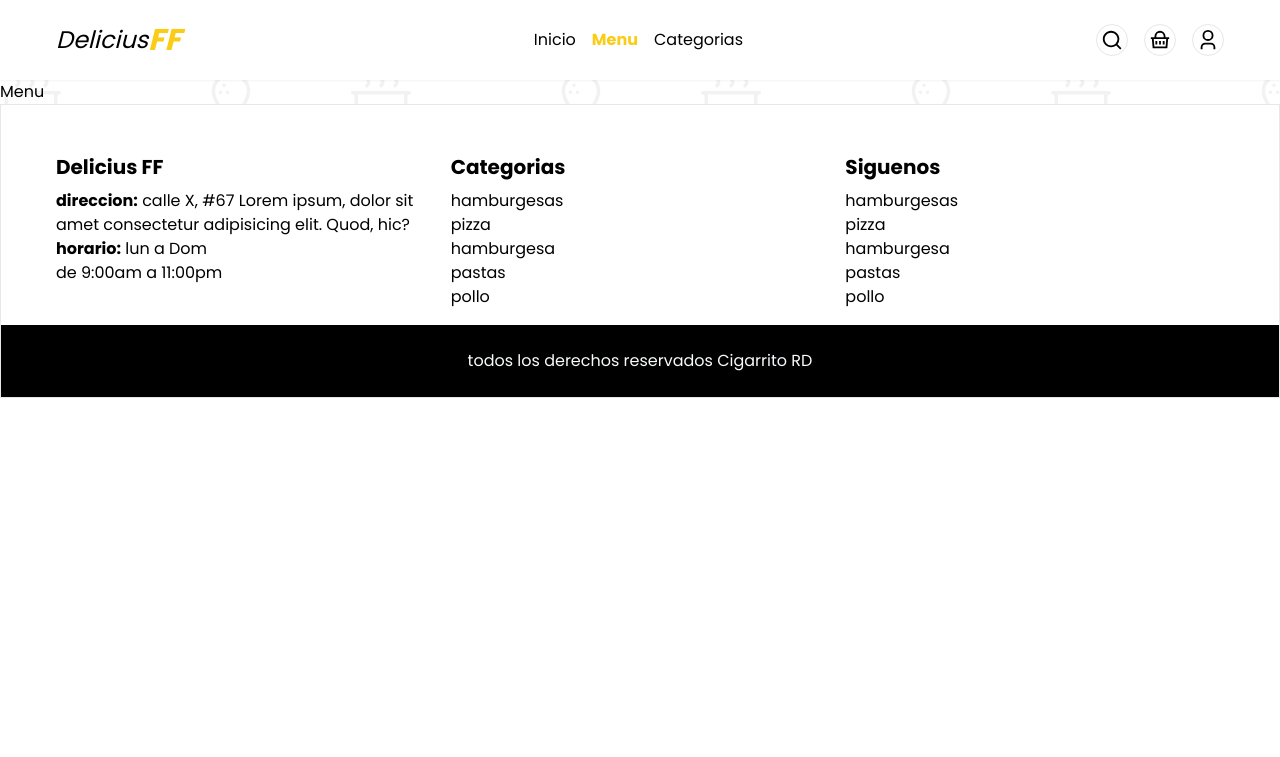
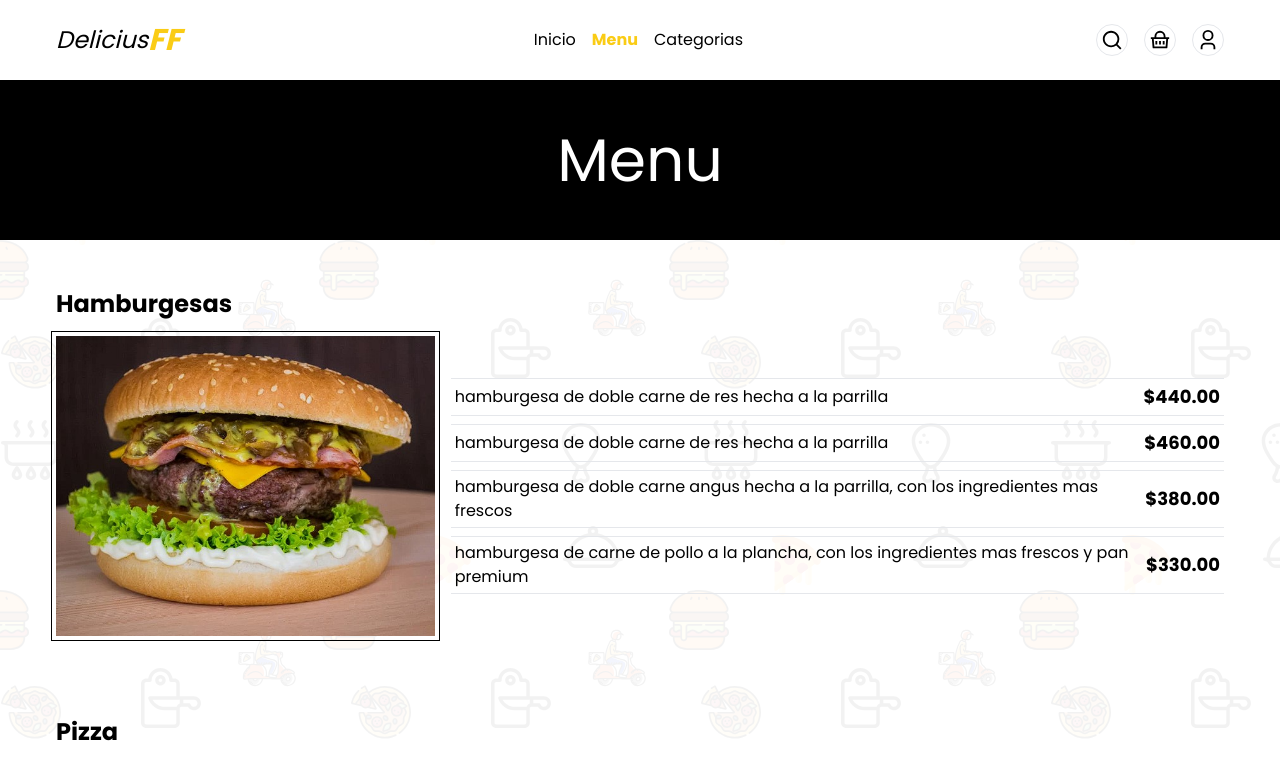
Before and after one commit to CigarritoRD/foodapp, a React (Vite) app: page /menu in a window 1280 px wide. Shown: the top 757 px of the page. Built offline with nearby package versions, Linux system fonts and the light colour scheme.

Commit message:
add: menu del restaurant

```diff
--- a/src/Data/data.js
+++ b/src/Data/data.js
@@ -70,7 +70,7 @@ export const data = {
     {
       nombre: "clasica de pollo",
       descripcion: "hamburgesa de doble carne de res hecha a la parrilla",
-      categoria: "hamburgesa",
+      categoria: "pollo",
       imagen: hamburger7,
       precio: 250,
     },
--- a/src/components/Layout/Layout.jsx
+++ b/src/components/Layout/Layout.jsx
@@ -2,6 +2,7 @@ import React from "react";
 import Header from "../Header/Header";
 import Footer from "../Footer/Footer";
 import Routers from "../../routes/Routers";
+
 const Layout = () => {
   return (
     <>
--- /dev/null
+++ b/src/components/Menu/MenuItemLi.jsx
@@ -0,0 +1,15 @@
+import React from "react";
+import { Link } from "react-router-dom";
+
+const MenuItemLi = ({ item }) => {
+  return (
+    <li className=' border-y hover:bg-gray-500 duration-200'>
+      <Link className='flex justify-between items-center p-1'>
+        {item.descripcion}
+        <span className='text-lg font-bold text-black'>{`$${item.precio}.00`}</span>
+      </Link>
+    </li>
+  );
+};
+
+export default MenuItemLi;
--- /dev/null
+++ b/src/components/Menu/MenuItemUl.jsx
@@ -0,0 +1,14 @@
+import React from "react";
+import MenuItemLi from "./MenuItemLi";
+
+const MenuItemUl = ({ items }) => {
+  return (
+    <ul className=' flex flex-col gap-2'>
+      {items.map((item) => (
+        <MenuItemLi key={item.nombre} item={item} />
+      ))}
+    </ul>
+  );
+};
+
+export default MenuItemUl;
--- /dev/null
+++ b/src/components/Menu/MenuList.jsx
@@ -0,0 +1,30 @@
+import React from "react";
+import { itemsFiltrados } from "../../helpers/helpers";
+import MenuItemUl from "./MenuItemUl";
+
+const MenuList = ({ categoriasFiltradas, datos }) => {
+  return (
+    <>
+      {Array.from(categoriasFiltradas).map((categoria) => {
+        const { imagen, nombre } = itemsFiltrados(categoria, datos)[1];
+        return (
+          <>
+            <div className='max-w-[1200px] px-4 mx-auto py-8'>
+              <p className='text-2xl font-bold py-4 capitalize'>{categoria}</p>
+              <div className='grid grid-cols-1 sm:grid-cols-3 gap-4'>
+                <div className='bg-black h-[120px] sm:min-h-[300px] outline outline-1 outline-offset-4'>
+                  <img className='h-full w-full object-cover' src={imagen} alt={nombre} />
+                </div>
+                <div className=' col-span-2  flex flex-col justify-center'>
+                  <MenuItemUl categoria={categoria} items={itemsFiltrados(categoria, datos)} />
+                </div>
+              </div>
+            </div>
+          </>
+        );
+      })}
+    </>
+  );
+};
+
+export default MenuList;
--- /dev/null
+++ b/src/helpers/helpers.js
@@ -0,0 +1,2 @@
+export const itemsFiltrados = (categoria, datos) =>
+  datos.filter((item) => item.categoria === categoria);
--- a/src/pages/Menu.jsx
+++ b/src/pages/Menu.jsx
@@ -1,7 +1,21 @@
 import React from "react";
+import { useContext } from "react";
+import { menuContext } from "../context/menuContext";
+import MenuList from "../components/Menu/MenuList";
 
 const Menu = () => {
-  return <div>Menu</div>;
+  const { datos } = useContext(menuContext);
+
+  const categoriasFiltradas = new Set(datos.map((item) => item.categoria));
+
+  return (
+    <>
+      <div className='h-40 bg-black flex items-center  justify-center  text-white text-6xl'>
+        <h4>Menu</h4>
+      </div>
+      <MenuList categoriasFiltradas={categoriasFiltradas} datos={datos} />
+    </>
+  );
 };
 
 export default Menu;
--- a/src/routes/Routers.jsx
+++ b/src/routes/Routers.jsx
@@ -7,7 +7,6 @@ import CrearCuenta from "../pages/CrearCuenta";
 import IniciarSesion from "../pages/IniciarSesion";
 import Menu from "../pages/Menu";
 import NotFound from "../pages/NotFound";
-import Pagar from "../pages/Pagar";
 import Usuario from "../pages/Usuario";
 import { Navigate, Route, Routes } from "react-router-dom";
 import MenuContextProvider from "../context/menuContext";
```
